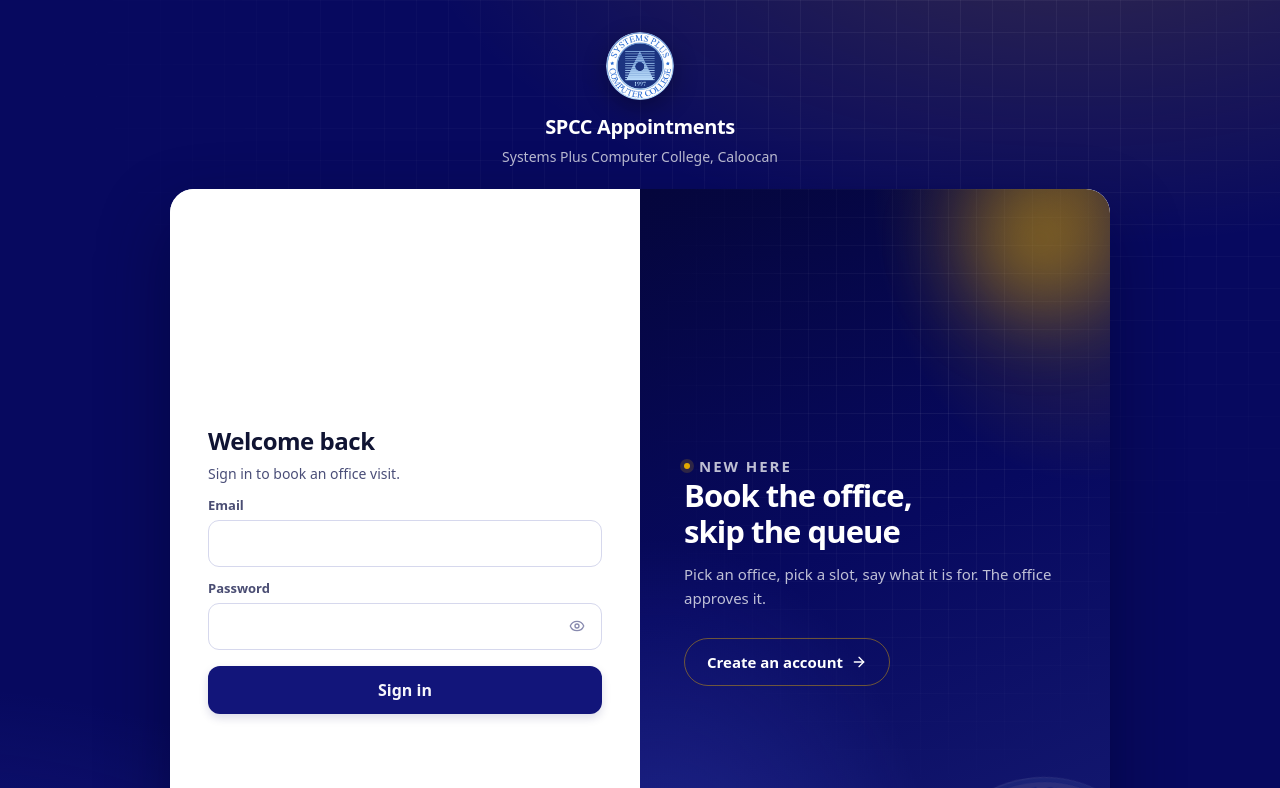
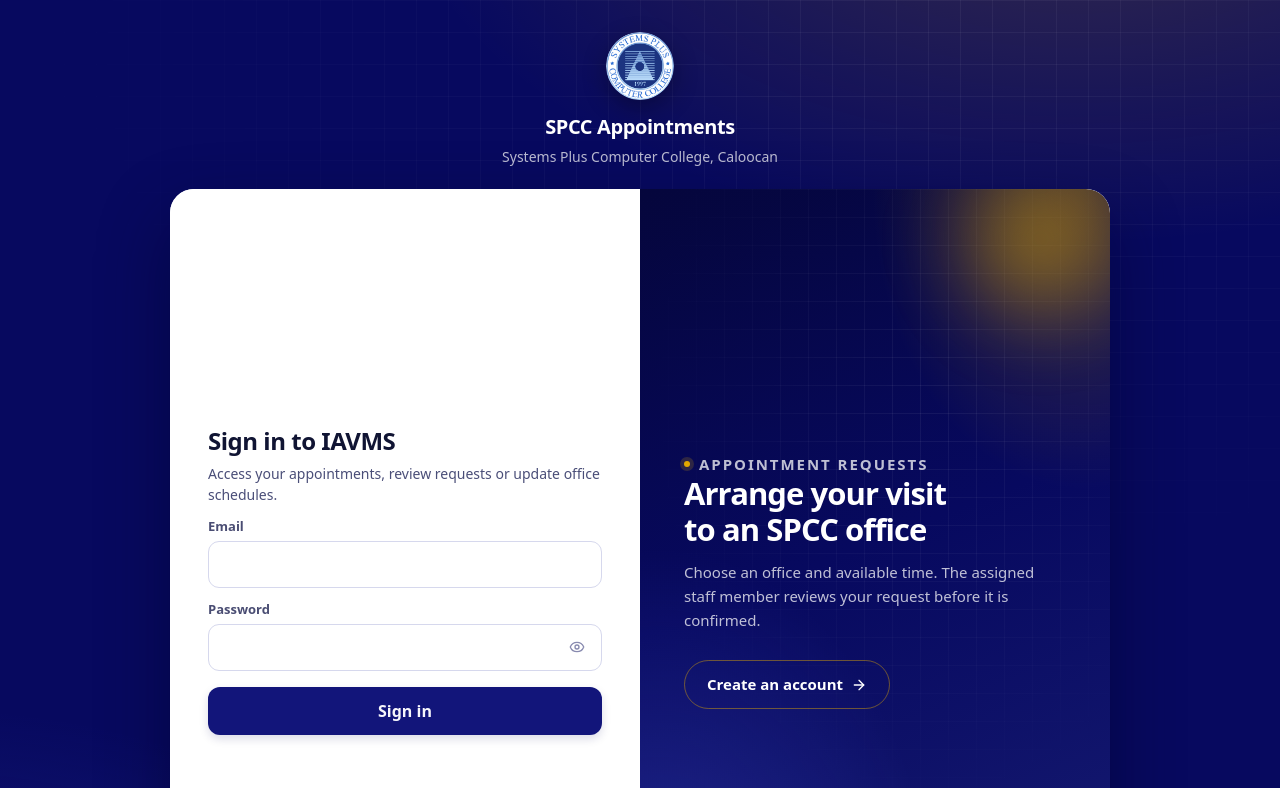
Before and after one commit to eliwoahzja/IAVMS, a Next.js app: page /login in a window 1280 px wide. Shown: the top 788 px of the page. Built offline with nearby package versions, Linux system fonts and the light colour scheme; no server answers.

Commit message:
Make authentication and action feedback specific to SPCC workflows

```diff
--- a/components/auth-slider.tsx
+++ b/components/auth-slider.tsx
@@ -36,8 +36,8 @@ export function AuthSlider({ initialMode, error, msg }: {
 
       <section className="auth-panel auth-panel-signin" inert={up} aria-label="Sign in">
         <div className="auth-panel-inner">
-          <h1>Welcome back</h1>
-          <p className="auth-panel-sub">Sign in to book an office visit.</p>
+          <h1>Sign in to IAVMS</h1>
+          <p className="auth-panel-sub">Access your appointments, review requests or update office schedules.</p>
           {!up && notice.error && <p className="auth-note auth-error" role="alert">{notice.error}</p>}
           {!up && notice.msg && <p className="auth-note" role="status">{notice.msg}</p>}
           <form action={signIn}>
@@ -52,7 +52,7 @@ export function AuthSlider({ initialMode, error, msg }: {
       <section className="auth-panel auth-panel-signup" inert={!up} aria-label="Create account">
         <div className="auth-panel-inner">
           <h1>Create account</h1>
-          <p className="auth-panel-sub">Students, faculty and external visitors use the same form.</p>
+          <p className="auth-panel-sub">For SPCC students, faculty and external visitors requesting an appointment.</p>
           {up && notice.error && <p className="auth-note auth-error" role="alert">{notice.error}</p>}
           {up && notice.msg && <p className="auth-note" role="status">{notice.msg}</p>}
           <form action={signUp}>
@@ -100,17 +100,17 @@ export function AuthSlider({ initialMode, error, msg }: {
         </div>
         <div className="auth-overlay-track">
           <div className="auth-overlay-panel auth-overlay-new" inert={up}>
-            <p className="auth-overlay-kicker">New here</p>
-            <h2>Book the office, skip the queue</h2>
-            <p>Pick an office, pick a slot, say what it is for. The office approves it.</p>
+            <p className="auth-overlay-kicker">Appointment requests</p>
+            <h2>Arrange your visit to an SPCC office</h2>
+            <p>Choose an office and available time. The assigned staff member reviews your request before it is confirmed.</p>
             <button type="button" className="auth-ghost" onClick={() => go('signup')}>
               Create an account <ArrowRight />
             </button>
           </div>
           <div className="auth-overlay-panel auth-overlay-back" inert={!up}>
-            <p className="auth-overlay-kicker">Already registered</p>
-            <h2>Sign in and pick up where you left off</h2>
-            <p>Your requests, approvals and visitor logs are waiting for you.</p>
+            <p className="auth-overlay-kicker">Existing account</p>
+            <h2>Check your appointments and requests</h2>
+            <p>Requesters track decisions. Department staff manage approvals and visit records.</p>
             <button type="button" className="auth-ghost" onClick={() => go('signin')}>
               Sign in <ArrowRight />
             </button>
```
